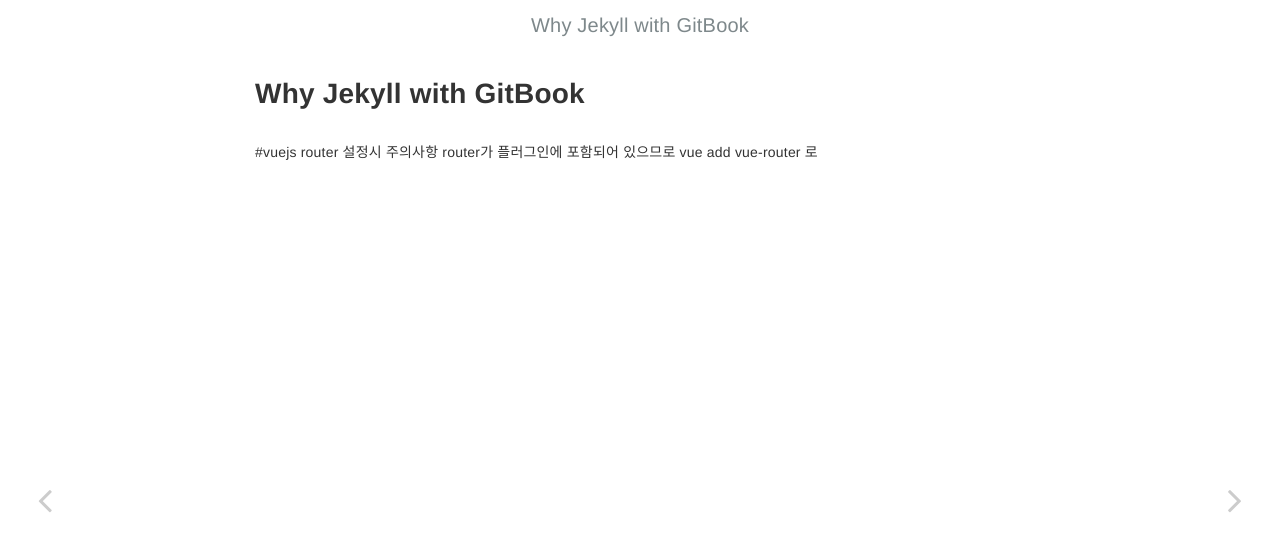
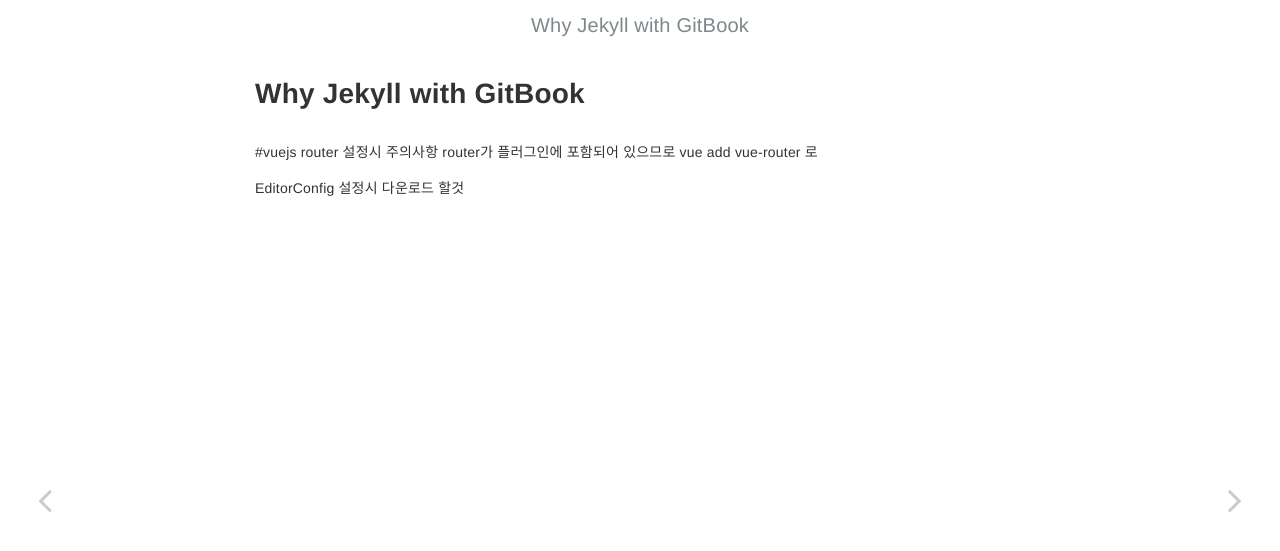
Before and after one commit to xsiasu/xsiasu.github.io, a Jekyll site: the page built from _posts/2019-04-27-why.md, in a window 1280 px wide. Shown: the top 551 px of the page. Built offline with Jekyll 4.4.1, drawn with Linux system fonts in a browser that asks for light colours.

Commit message:
Update 2019-04-27-why.md

```diff
--- a/_posts/2019-04-27-why.md
+++ b/_posts/2019-04-27-why.md
@@ -8,3 +8,7 @@ layout: post
 
 #vuejs router 설정시 주의사항
 router가 플러그인에 포함되어 있으므로 vue add vue-router 로
+
+
+EditorConfig
+설정시 다운로드 할것
```
